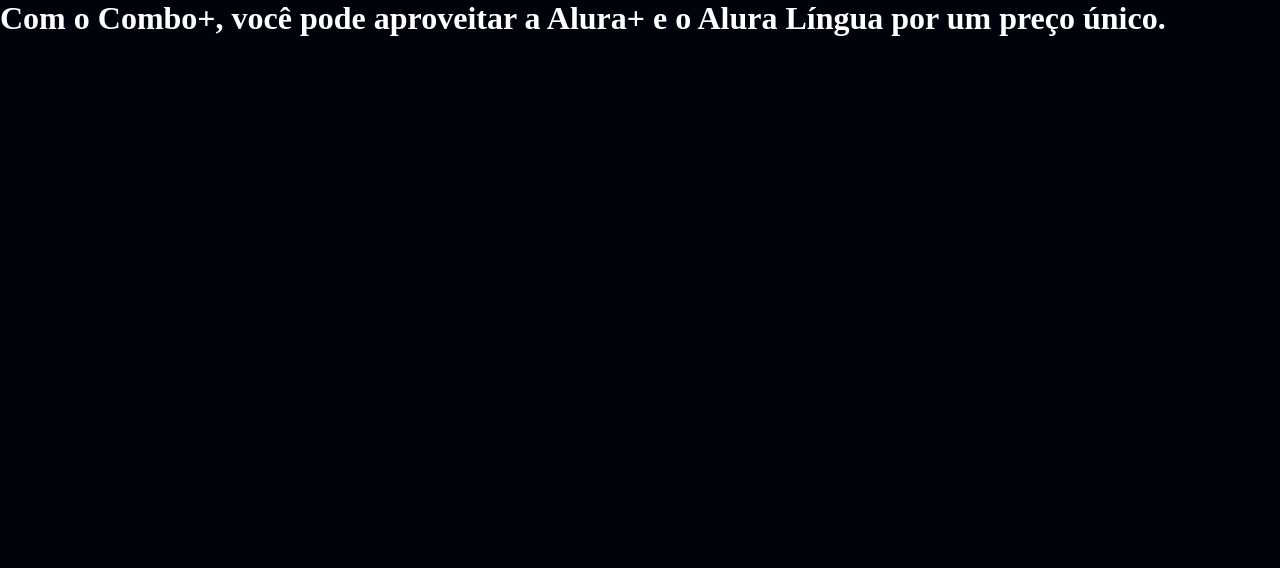
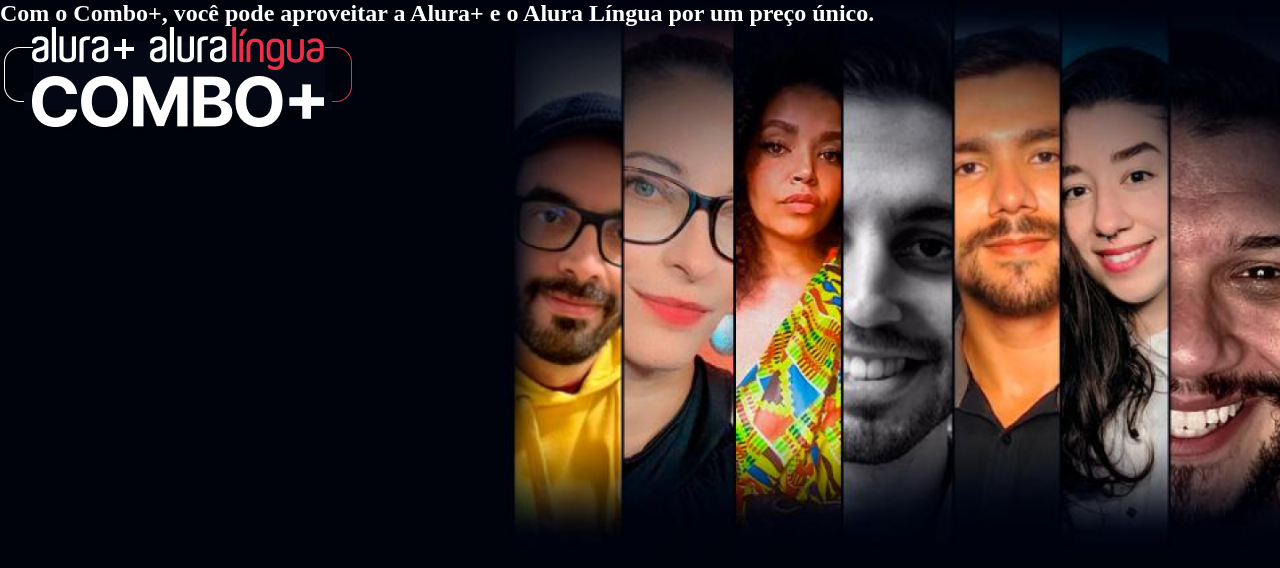
Before and after one commit to mv23c/Projeto_alura_plus, a plain HTML site: page index.html in a window 1280 px wide. Drawn offline with Linux system fonts and the light colour scheme.

Commit message:
Adição das imagens e algumas alterações

```diff
--- a/index.html
+++ b/index.html
@@ -7,7 +7,9 @@
     <link rel="stylesheet" href="styles.css">
 </head>
 <body>
-    <h1>Com o Combo+, você pode aproveitar a Alura+ e o Alura Língua por um preço único.</h1>
-
+    <section class="container principal">
+        <h1>Com o Combo+, você pode aproveitar a Alura+ e o Alura Língua por um preço único.</h1>
+        <img src="img/Combo.png" alt="O combo+ é a junção do alura+ e o alura língua">
+    </section>
 </body>
 </html>
--- a/styles.css
+++ b/styles.css
@@ -16,3 +16,19 @@ body {
     margin: 0;
     padding: 0;
 }
+
+/* Definimos margin e padding 0 para todos os elementos do HTML. */
+
+.principal {
+    background-image: url("img/Background.png");
+    background-repeat: no-repeat;
+    background-size: contain;
+}
+
+/*
+    Para selecionarmos uma class no CSS usamos o ponto seguido do nome da classe (.nome_da_classe {}. Como queremos inserir uma imagem de fundo, usamos o seletor de classe da seção principal e chamamos o atributo background-image. Para iserirmos o diretório da imagem, usamos url().
+*/
+
+.container {
+    height: 100vh; /* A unidade vh significa viewport e se refere a altura. Isso significa que vai ser utilizado o tamanho total do viewport (tamanho do nosso dispositivo), ou seja, uma altura de 100bh corresponde a 100% da página total, do nosso corpo do documento (body) */
+}
```
Also changed, not shown: img/Background.png (added), img/Combo.png (added).
